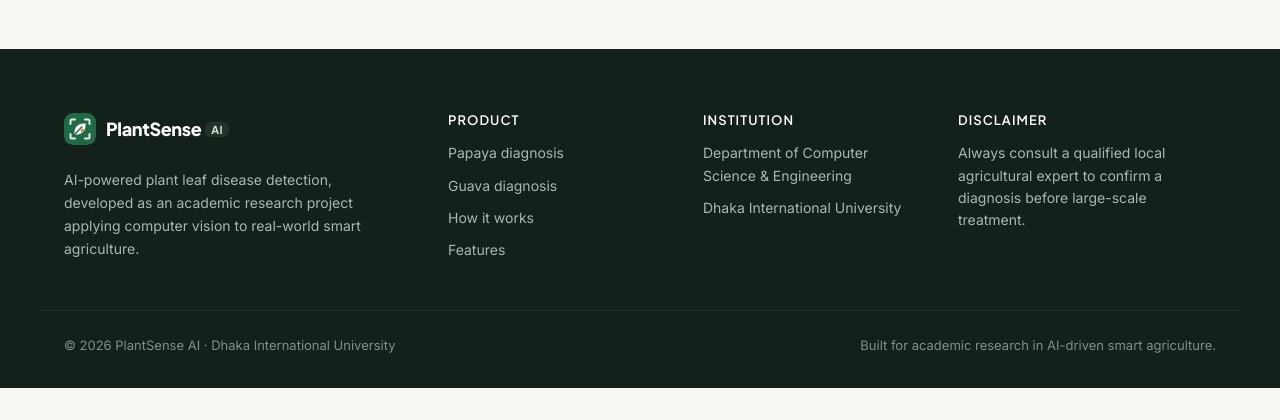
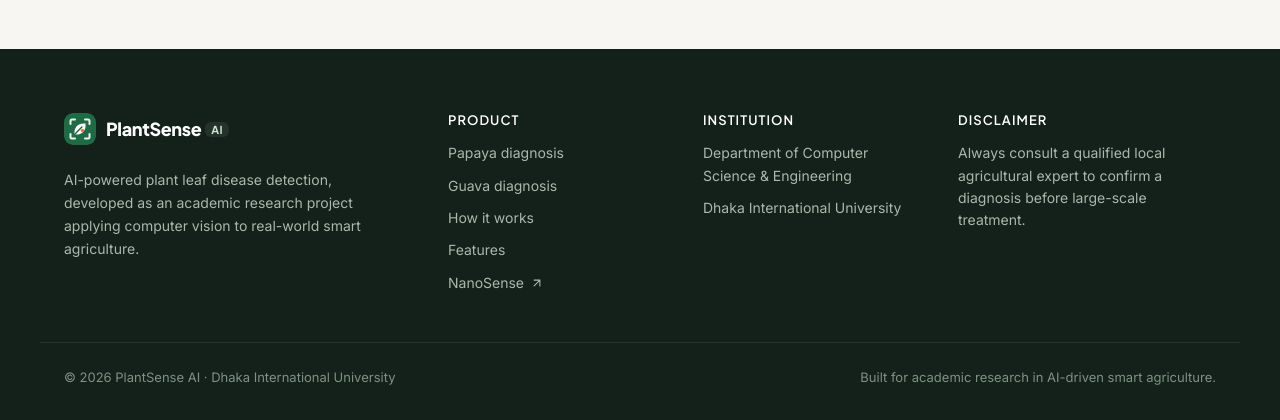
Before and after one commit to Saihan-DIU/PlantSense-AI, a Flask app: page / in a window 1280 px wide. Shown: the part 3049-3469 px from the top of the page. Before the commit the page ends 3437 px from the top, so only its background shows below. Run offline with Flask 3, Linux system fonts and the light colour scheme.

Commit message:
Add NanoSense link to the footer Product list
Opens https://nanosense.vercel.app in a new tab.

Co-Authored-By: Claude Opus 5.5 <noreply@anthropic.com>

```diff
--- a/static/css/style.css
+++ b/static/css/style.css
@@ -1125,6 +1125,9 @@ button { font: inherit; color: inherit; }
 }
 .footer-col a { transition: color .15s; }
 .footer-col a:hover { color: #fff; }
+.footer-external { display: inline-flex; align-items: center; gap: 6px; }
+.footer-external__icon { transform: rotate(-45deg); transition: transform .15s var(--ease); }
+.footer-external:hover .footer-external__icon { transform: rotate(-45deg) translateX(2px); }
 
 .footer-bottom {
   display: flex;
--- a/templates/base.html
+++ b/templates/base.html
@@ -104,6 +104,9 @@
         <a href="{{ url_for('guava_index') }}">Guava diagnosis</a>
         <a href="{{ home_url }}#how-it-works">How it works</a>
         <a href="{{ url_for('index') }}#features">Features</a>
+        <a href="https://nanosense.vercel.app" target="_blank" rel="noopener noreferrer" class="footer-external">
+          NanoSense {{ icon('arrow-right', 14, 'footer-external__icon') }}
+        </a>
       </div>
 
       <div class="footer-col">
```
